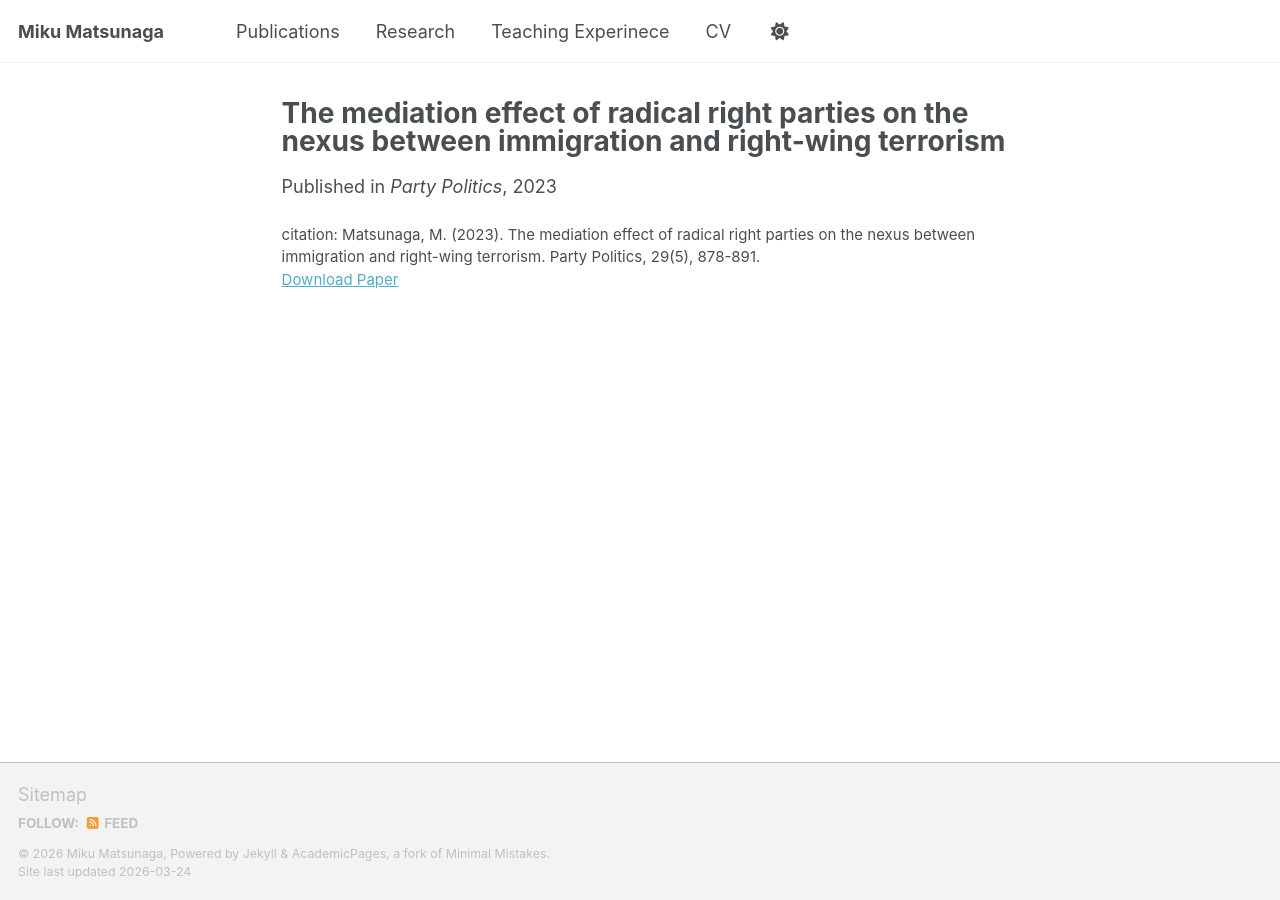
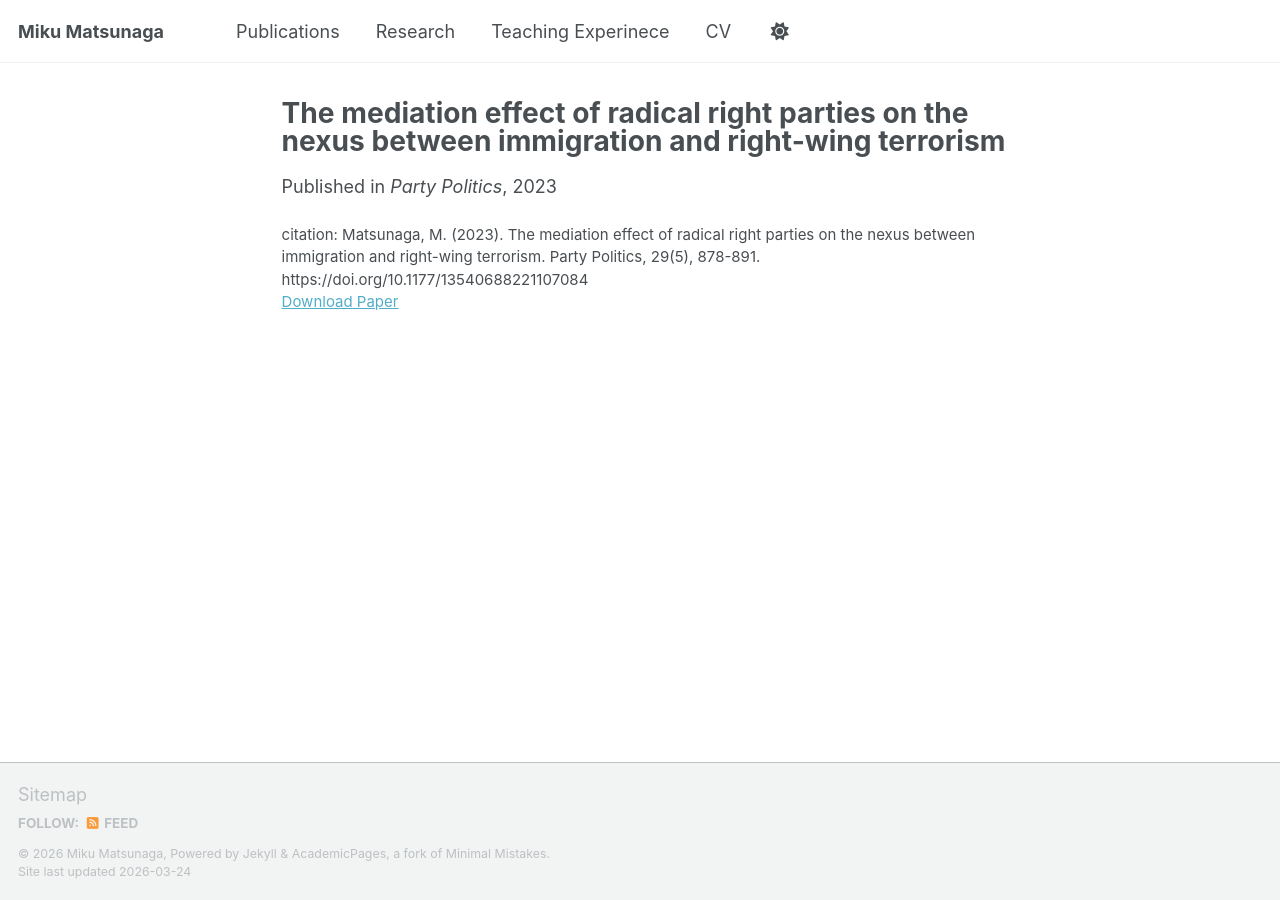
Before and after one commit to mikumatsunaga/mikumatsunaga.github.io, a Jekyll site: the page built from _publications/2009-10-01-paper-title-number-1.md, in a window 1280 px wide. Built offline with Jekyll 4.4.1, drawn with Linux system fonts in a browser that asks for light colours; a script bundle is joined from its source files by our own code; library files that are not in the unit come from our copies; some of the changed lines change nothing that is shown.

Commit message:
Update 2009-10-01-paper-title-number-1.md

```diff
--- a/_publications/2009-10-01-paper-title-number-1.md
+++ b/_publications/2009-10-01-paper-title-number-1.md
@@ -6,5 +6,5 @@ permalink: /publication/2010-10-01-paper-title-number-1
 date: 2023-10-01
 venue: 'Party Politics'
 paperurl: 'https://journals.sagepub.com/doi/abs/10.1177/13540688221107084'
-citation: 'Matsunaga, M. (2023). The mediation effect of radical right parties on the nexus between immigration and right-wing terrorism. Party Politics, 29(5), 878-891.'
+citation: 'Matsunaga, M. (2023). The mediation effect of radical right parties on the nexus between immigration and right-wing terrorism. Party Politics, 29(5), 878-891. https://doi.org/10.1177/13540688221107084'
 ---
```
